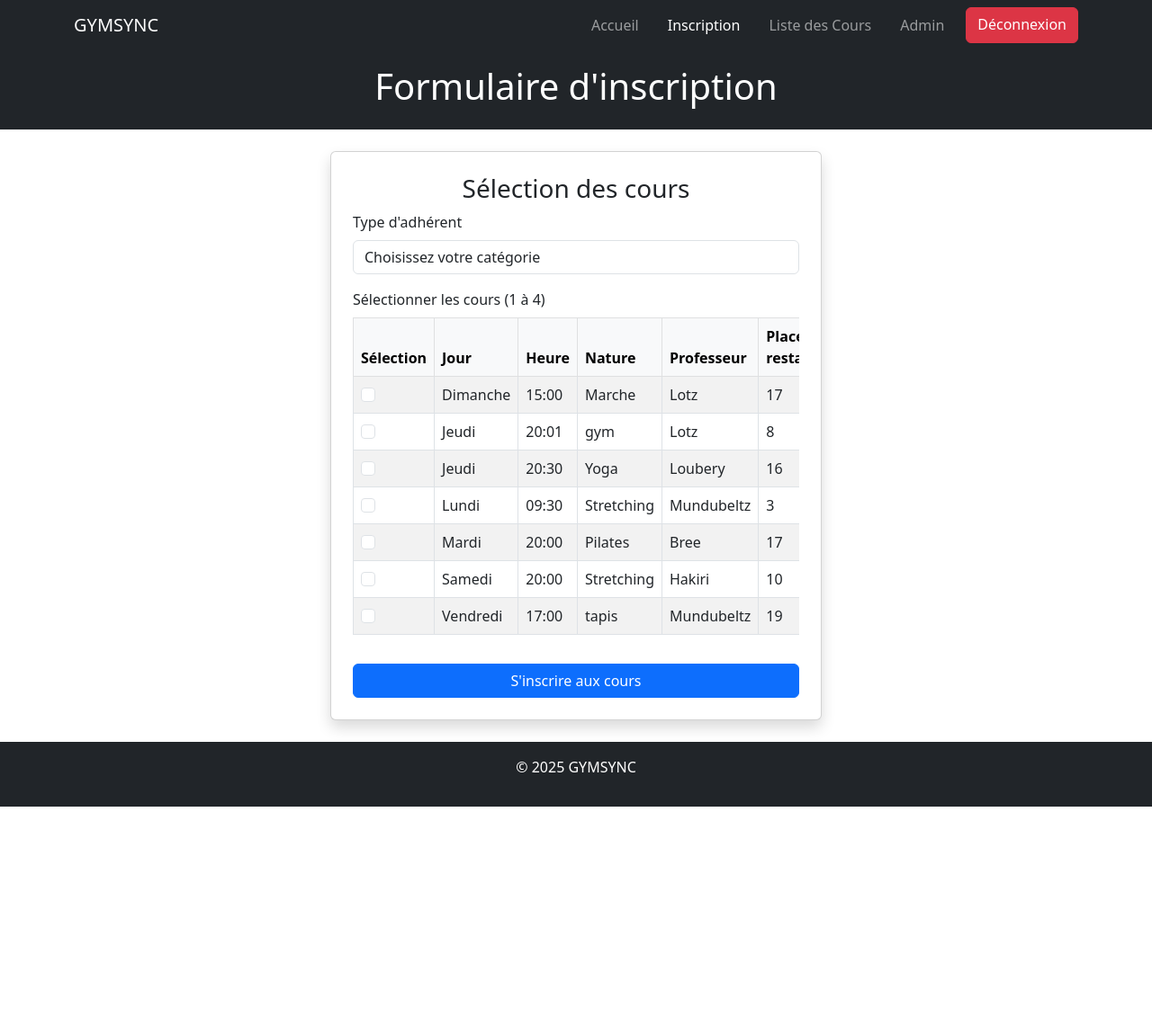
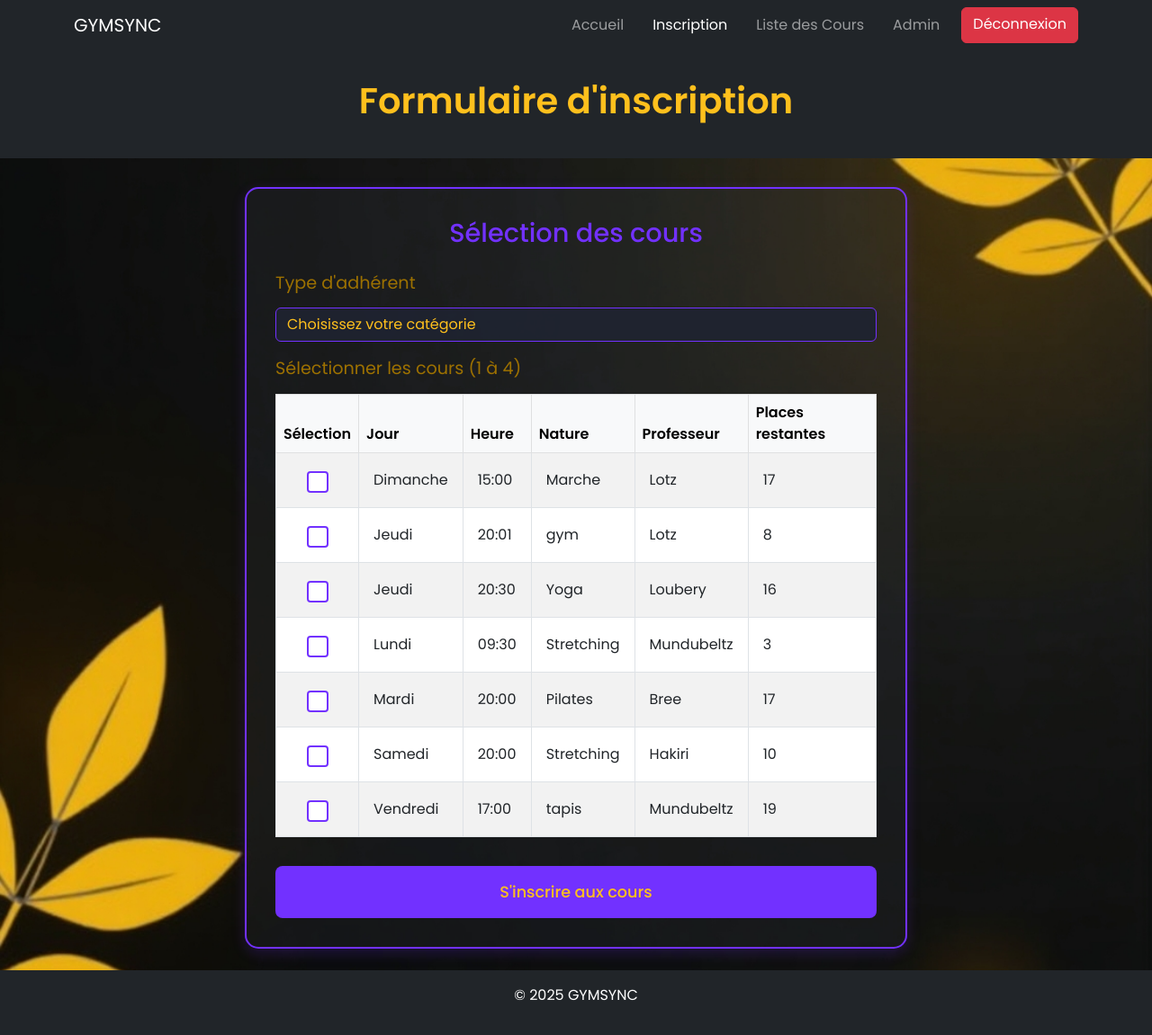
Before and after one commit to UnknownYou64/GYMSYNC, a PHP site: page /inscription.php in a window 1280 px wide. Shown: the whole page at 90% size. Before the commit the page ends 897 px from the top, so only its background shows below. Run offline with PHP 8.4, Linux system fonts and the light colour scheme; the visitor is signed in with stand-in values (Sample User, id 1); data comes from the database, SQL or seed files in the repository.

Commit message:
STYLE INSCRIPTION ET NAVBAR

```diff
--- /dev/null
+++ b/css/inscription.css
@@ -0,0 +1,151 @@
+body {
+    background-image: url('../images/bckGround_inscription.jpeg');
+    background-size: cover;
+    background-position: center;
+
+    min-height: 100vh;
+    font-family: 'Poppins', sans-serif;
+}
+
+.header-inscription {
+    background-color: rgba(var(--bs-dark-rgb));
+    padding: 2rem;
+    margin-bottom: 2rem;
+}
+
+.header-inscription h1 {
+    color: #ffc01d;
+    font-weight: 600;
+    font-size: 2.5rem;
+}
+
+.carte-cours {
+    background-color: rgba(59, 62, 71, 0.2);
+    border: 2px solid #7231ff;
+    border-radius: 15px;
+    padding: 2rem;
+    box-shadow: 0 5px 15px rgba(114, 49, 255, 0.2);
+}
+
+.titre-selection {
+    color: #7231ff;
+    font-size: 1.8rem;
+    margin-bottom: 1.5rem;
+}
+
+.form-select {
+    background-color: rgba(31, 35, 48, 0.95);
+    border: 1px solid #7231ff;
+    color: #ffc01d;
+    padding: 0.8rem;
+}
+
+.table {
+    background-color: rgba(31, 35, 48, 0.95);
+    color: #ffc01d;
+}
+
+.table thead {
+    background-color: #7231ff;
+    color: #ffc01d;
+    font-weight: 600;
+}
+
+.table tbody {
+    color: #ffc01d;
+}
+
+.table td {
+    vertical-align: middle;
+    padding: 1rem;
+}
+
+.table td:first-child {
+    text-align: center;
+}
+
+.form-check-input {
+    width: 1.5em;
+    height: 1.5em;
+    margin-top: 0.25em;
+    border: 2px solid #7231ff;
+
+    cursor: pointer;
+    transition: all 0.2s ease-in-out;
+}
+
+.form-check-input:checked {
+    background-color: #7231ff;
+    border-color: #7231ff;
+    position: relative;
+}
+
+.form-check-input:hover {
+    border-color: #ffc01d;
+    box-shadow: 0 0 5px rgba(255, 192, 29, 0.5);
+}
+
+.form-check-input:focus {
+    border-color: #ffc01d;
+    box-shadow: 0 0 0 0.25rem rgba(255, 192, 29, 0.25);
+    outline: none;
+}
+
+.btn-inscription {
+    background-color: #7231ff;
+    color: #ffc01d;
+    padding: 1rem;
+    font-size: 1.1rem;
+    font-weight: 500;
+    border: none;
+    border-radius: 8px;
+    transition: transform 0.2s ease, background-color 0.2s ease;
+}
+
+.btn-inscription:hover {
+    background-color: #ffc01d;
+    color: #7231ff;
+    transform: translateY(-2px);
+}
+
+.alert {
+    border-radius: 10px;
+    padding: 1rem;
+}
+
+.alert-success {
+    background-color: rgba(114, 49, 255, 0.2);
+    border: 1px solid #7231ff;
+    color: #ffc01d;
+}
+
+.alert-danger {
+    background-color: rgba(255, 192, 29, 0.2);
+    border: 1px solid #ffc01d;
+    color: #ffc01d;
+}
+
+.form-label {
+    color: #9d7101;
+    font-size: 1.2rem;
+    font-weight: 300;
+    margin-bottom: 0.8rem;
+}
+
+.form-control {
+    background-color: rgba(31, 35, 48, 0.95);
+    border: 1px solid #7231ff;
+    color: #ffc01d;
+}
+
+.form-control:focus {
+    background-color: rgba(31, 35, 48, 0.95);
+    border-color: #ffc01d;
+    color: #ffc01d;
+    box-shadow: 0 0 0 0.25rem rgba(255, 192, 29, 0.25);
+}
+
+.form-control option {
+    background-color: #1f2330;
+    color: #ffc01d;
+}
--- a/inscription.php
+++ b/inscription.php
@@ -10,12 +10,10 @@
 require_once __DIR__ . '/dao/MembreDao.php';
 require_once __DIR__ . '/dao/CoursDao.php';
 
-// Initialisation des DAO
 $tarifDao = new TarifDao();
 $membreDao = new MembreDao();
 $coursDao = new CoursDao();
 
-// Récupération des cours disponibles
 try {
     $coursDisponibles = $coursDao->recupererCoursDisponibles();
 } catch (Exception $e) {
@@ -84,14 +82,13 @@
     <meta name="viewport" content="width=device-width, initial-scale=1.0">
     <title>Formulaire d'inscription</title>
     <link href="https://cdn.jsdelivr.net/npm/bootstrap@5.3.0/dist/css/bootstrap.min.css" rel="stylesheet">
-
+    <link href="https://fonts.googleapis.com/css2?family=Poppins:wght@400;500;600&display=swap" rel="stylesheet">
+    <link rel="stylesheet" href="css/inscription.css">
 </head>
 <body>
-<?php
-    include 'NavBar.php';
-?>
+    <?php include 'NavBar.php'; ?>
 
-    <header class="bg-dark text-white text-center py-3">
+    <header class="header-inscription text-center">
         <h1>Formulaire d'inscription</h1>
     </header>
 
@@ -104,9 +101,9 @@
         <?php endif; ?>
 
         <div class="row justify-content-center">
-            <div class="col-md-6">
-                <div class="card p-4 shadow">
-                    <h3 class="text-center">Sélection des cours</h3>
+            <div class="col-md-8">
+                <div class="carte-cours">
+                    <h3 class="titre-selection text-center">Sélection des cours</h3>
                     <form method="POST" action="inscription.php">
                         <div class="mb-3">
                             <label class="form-label">Type d'adhérent</label>
@@ -155,7 +152,7 @@
                                 <p class="alert alert-info">Aucun cours disponible</p>
                             <?php } ?>
                         </div>
-                        <button type="submit" class="btn btn-primary w-100">S'inscrire aux cours</button>
+                        <button type="submit" class="btn btn-inscription w-100">S'inscrire aux cours</button>
                     </form>
                 </div>
             </div>
```
Also changed, not shown: css/style.css (added, +33 -0 lines), style.css (deleted, +0 -44 lines), Images/bckGround_inscription.jpeg (added).
